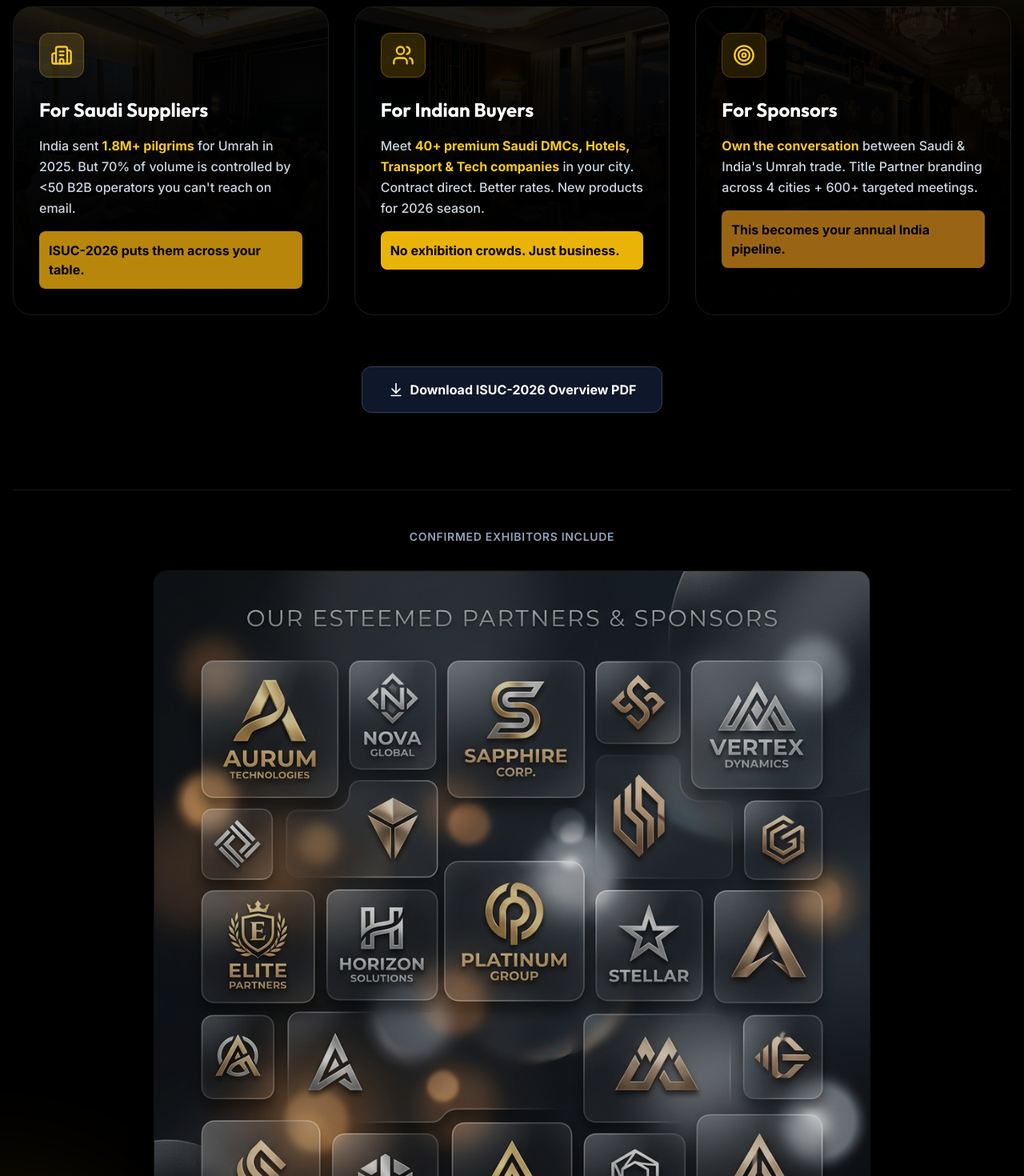
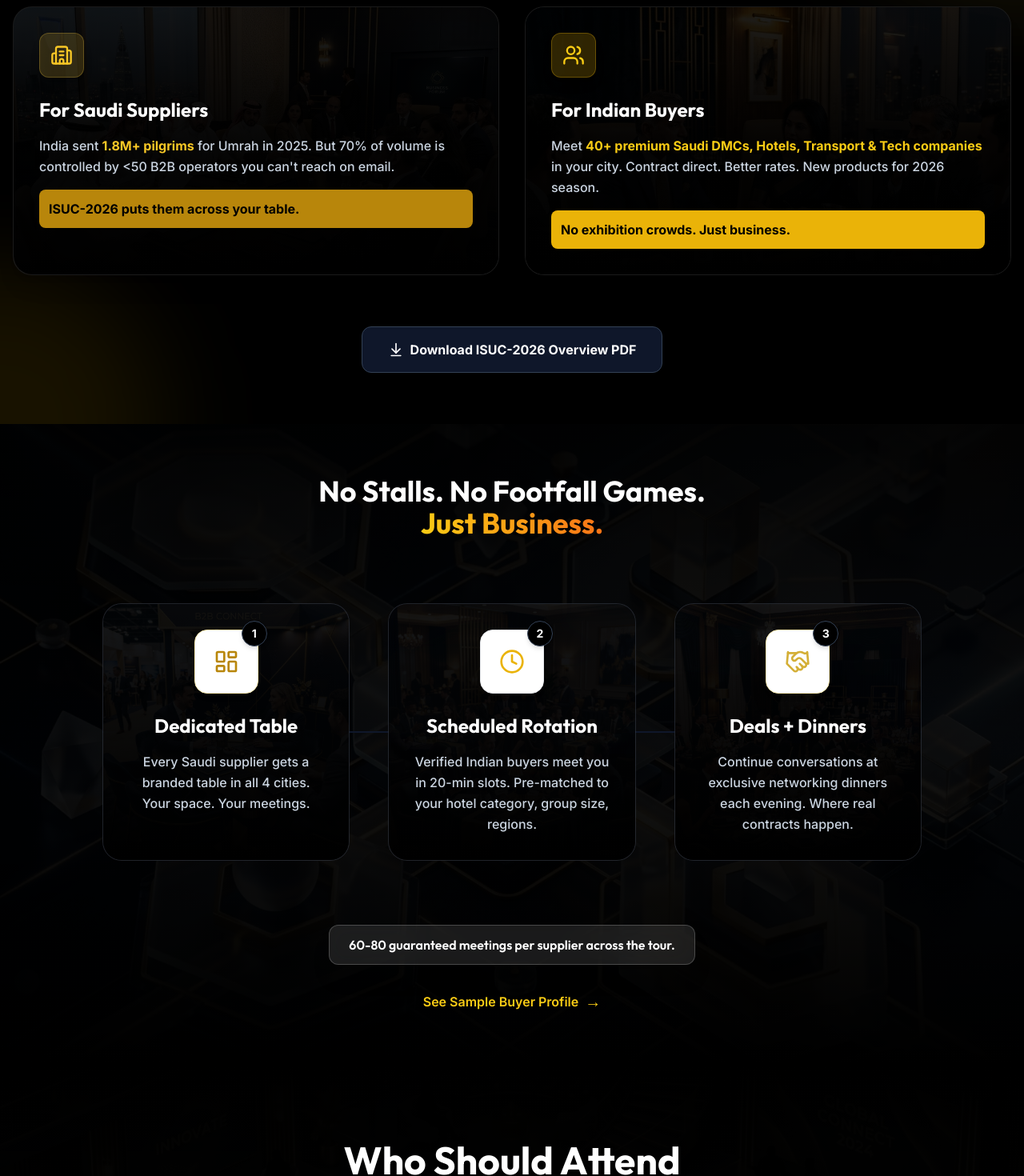
Before and after one commit to Kabish20/Project_ISUC-2026, a React (Vite) app: page / in a window 1280 px wide. Shown: the part 1040-2510 px from the top of the page at 80% size. Built offline with nearby package versions, Linux system fonts and the light colour scheme; the HTML template or start-up script is replaced by a standard one.

Commit message:
feat: initialize landing page components and site structure for ISUC 2026

```diff
--- a/src/App.jsx
+++ b/src/App.jsx
@@ -6,7 +6,6 @@ import HowItWorks from './components/HowItWorks';
 import WhoShouldAttend from './components/WhoShouldAttend';
 import ExhibitPage from './components/ExhibitPage';
 import RegisterBuyer from './components/RegisterBuyer';
-import SponsorDeck from './components/SponsorDeck';
 import TourSchedule from './components/TourSchedule';
 import Venue from './components/Venue';
 import OrganizedBy from './components/OrganizedBy';
@@ -29,7 +28,6 @@ function App() {
       <WhoShouldAttend />
       <ExhibitPage />
       <RegisterBuyer />
-      <SponsorDeck />
       <TourSchedule />
       <Venue />
       <OrganizedBy />
--- a/src/components/FinalCTA.jsx
+++ b/src/components/FinalCTA.jsx
@@ -84,12 +84,6 @@ const FinalCTA = () => {
                 href="#register-buyer" className="btn-secondary flex-1 border-0 shadow-[0_0_20px_rgba(255,255,255,0.1)] hover:shadow-[0_0_30px_rgba(255,255,255,0.2)] transition-shadow">
                 Indian Agents: Apply to Buy
               </motion.a>
-              <motion.a
-                whileHover={{ scale: 1.05 }}
-                whileTap={{ scale: 0.95 }}
-                href="#sponsor-deck" className="btn-accent flex-1 shadow-[0_0_20px_rgba(251,177,17,0.3)] hover:shadow-[0_0_40px_rgba(251,177,17,0.7)] transition-shadow">
-                Brands: Sponsor ISUC-2026
-              </motion.a>
             </div>
 
             <div className="inline-flex flex-col sm:flex-row items-center gap-4 bg-white/10 backdrop-blur-md px-8 py-4 rounded-full border border-white/20">
--- a/src/components/Footer.jsx
+++ b/src/components/Footer.jsx
@@ -12,7 +12,6 @@ const Footer = () => {
   const quickLinks = [
     { label: 'Exhibit at ISUC 2026', id: 'exhibit' },       // → ExhibitPage.jsx
     { label: 'Register as Buyer', id: 'register-buyer' },    // → RegisterBuyer.jsx
-    { label: 'Get Sponsor Deck', id: 'sponsor-deck' },       // → SponsorDeck.jsx
     { label: 'Why ISUC', id: 'why' },                        // → WhyISUC.jsx
     { label: 'Event Format', id: 'format' },                 // → HowItWorks.jsx
     { label: 'Tour Schedule', id: 'schedule' },              // → TourSchedule.jsx
@@ -22,7 +21,6 @@ const Footer = () => {
   const ctaLinks = [
     { label: 'Saudi Suppliers → Exhibit', id: 'exhibit', color: 'text-primary-400 hover:text-primary-300' },
     { label: 'Indian Agents → Buy', id: 'register-buyer', color: 'text-accent-400 hover:text-accent-300' },
-    { label: 'Brands → Sponsor', id: 'sponsor-deck', color: 'text-primary-500 hover:text-primary-400' },
   ];
 
   return (
@@ -157,10 +155,6 @@ const Footer = () => {
               className="text-secondary-600 hover:text-secondary-300 transition-colors">
               Buy
             </button>
-            <button onClick={() => scrollTo('sponsor-deck')}
-              className="text-secondary-600 hover:text-secondary-300 transition-colors">
-              Sponsor
-            </button>
             <span className="text-secondary-700 font-medium">#ISUC2026</span>
           </div>
         </div>
--- a/src/components/Header.jsx
+++ b/src/components/Header.jsx
@@ -163,7 +163,6 @@ const Header = () => {
                     { id: 'attendees', label: 'Who Should Attend', icon: <Users className="w-5 h-5" /> },
                     { id: 'schedule', label: 'Tour Schedule', icon: <Calendar className="w-5 h-5" /> },
                     { id: 'venue', label: 'Premium Venues', icon: <MapPin className="w-5 h-5" /> },
-                    { id: 'sponsor-deck', label: 'Sponsorship', icon: <ShieldCheck className="w-5 h-5" /> },
                     { id: 'organizer', label: 'About Organizer', icon: <Building2 className="w-5 h-5" /> },
                   ].map((item, index) => (
                     <motion.button
--- a/src/components/Hero.jsx
+++ b/src/components/Hero.jsx
@@ -77,7 +77,6 @@ const Hero = () => {
           >
             <a href="#exhibit" className="btn-primary flex-1 group">
               <span className="relative z-10 flex flex-col items-center">
-                <span className="text-sm font-normal text-primary-100 mb-1 group-hover:text-white transition-colors">I'm a Saudi Supplier</span>
                 <span className="flex items-center gap-2">Exhibit at ISUC-2026 <span className="group-hover:translate-x-1 transition-transform">→</span></span>
               </span>
             </a>
@@ -85,12 +84,6 @@ const Hero = () => {
               <span className="relative z-10 flex flex-col items-center">
                 <span className="text-sm font-normal text-secondary-300 mb-1 group-hover:text-white transition-colors">I'm an Indian Agent</span>
                 <span className="flex items-center gap-2 text-white">Register as Buyer <span className="group-hover:translate-x-1 transition-transform">→</span></span>
-              </span>
-            </a>
-            <a href="#sponsor-deck" className="btn-accent flex-1 group">
-              <span className="relative z-10 flex flex-col items-center">
-                <span className="text-sm font-normal text-secondary-900 mb-1 transition-colors">Become a Sponsor</span>
-                <span className="flex items-center gap-2">Get Sponsor Deck <span className="group-hover:translate-x-1 transition-transform">→</span></span>
               </span>
             </a>
           </motion.div>
--- a/src/components/RegisterBuyer.jsx
+++ b/src/components/RegisterBuyer.jsx
@@ -186,7 +186,7 @@ const RegisterBuyer = () => {
               <div className="grid grid-cols-2 gap-4">
                 <MarketStat value="1.8M+" label="Total Pilgrims" sub="2025 Market Volume" />
                 <MarketStat value="70%" label="OTA's Share" sub="Controlled by Agents" />
-                <MarketStat value="40+" label="Top Saudi DMCs" sub="Confirmed Exhibitors" />
+                <MarketStat value="40+" label="Top Saudi DMCs" sub="Verified Suppliers" />
                 <MarketStat value="Zero" label="Cost to Buyer" sub="For Verified Agents" />
               </div>
             </motion.div>
--- a/src/components/WhyISUC.jsx
+++ b/src/components/WhyISUC.jsx
@@ -54,7 +54,7 @@ const WhyISUC = () => {
           initial="hidden"
           whileInView="visible"
           viewport={{ once: true }}
-          className="grid md:grid-cols-3 gap-8 mb-16"
+          className="grid md:grid-cols-2 gap-8 mb-16"
         >
           {/* Card 1 */}
           <motion.div variants={itemVariants} className="bg-secondary-900 rounded-3xl p-8 group hover:-translate-y-3 transition-all duration-500 relative overflow-hidden shadow-xl hover:shadow-2xl border border-white/10">
@@ -96,25 +96,7 @@ const WhyISUC = () => {
             </div>
           </motion.div>
 
-          {/* Card 3 */}
-          <motion.div variants={itemVariants} className="bg-secondary-900 rounded-3xl p-8 group hover:-translate-y-3 transition-all duration-500 relative overflow-hidden shadow-xl hover:shadow-2xl border border-white/10">
-            <div className="absolute inset-0 z-0">
-              <img src="/assets/nano_why_sponsors.png" alt="For Sponsors" className="w-full h-full object-cover opacity-30 group-hover:opacity-40 group-hover:scale-110 transition-all duration-700" />
-              <div className="absolute inset-0 bg-gradient-to-t from-secondary-900 via-secondary-900/90 to-secondary-900/60 transition-all duration-500 group-hover:from-secondary-900 group-hover:via-secondary-900/80 group-hover:to-secondary-900/50"></div>
-            </div>
-            <div className="relative z-10">
-              <div className="w-14 h-14 bg-primary-600/20 rounded-xl flex items-center justify-center mb-6 group-hover:scale-110 group-hover:bg-primary-600 transition-all duration-500 border border-primary-600/30 shadow-lg">
-                <Target className="w-7 h-7 text-primary-400 group-hover:text-white transition-colors" />
-              </div>
-              <h3 className="text-2xl font-display font-bold text-white mb-4">For Sponsors</h3>
-              <p className="text-secondary-300 leading-relaxed mb-4 font-medium">
-                <strong className="text-primary-400">Own the conversation</strong> between Saudi & India's Umrah trade. Title Partner branding across 4 cities + 600+ targeted meetings.
-              </p>
-              <p className="font-bold text-secondary-900 bg-primary-700 p-3 rounded-lg shadow-sm">
-                This becomes your annual India pipeline.
-              </p>
-            </div>
-          </motion.div>
+
         </motion.div>
 
         <motion.div
@@ -133,29 +115,7 @@ const WhyISUC = () => {
           </a>
         </motion.div>
 
-        {/* Social Proof area (as requested by user) */}
-        <motion.div
-          initial={{ opacity: 0 }}
-          whileInView={{ opacity: 1 }}
-          viewport={{ once: true }}
-          transition={{ delay: 0.4 }}
-          className="mt-24 pt-12 border-t border-white/10"
-        >
-          <p className="text-center text-sm font-semibold text-secondary-400 uppercase tracking-wider mb-8">
-            Confirmed Exhibitors Include
-          </p>
-          <div className="flex justify-center items-center hover:opacity-100 transition-all duration-500 max-w-4xl mx-auto opacity-80">
-            <motion.img
-              initial={{ opacity: 0, y: 20 }}
-              whileInView={{ opacity: 1, y: 0 }}
-              viewport={{ once: true }}
-              transition={{ delay: 0.6 }}
-              src="/assets/logos_collage.png"
-              alt="Premium Partners and Exhibitors"
-              className="w-full h-auto rounded-2xl shadow-2xl border border-white/10"
-            />
-          </div>
-        </motion.div>
+
       </div>
     </section>
   );
```
